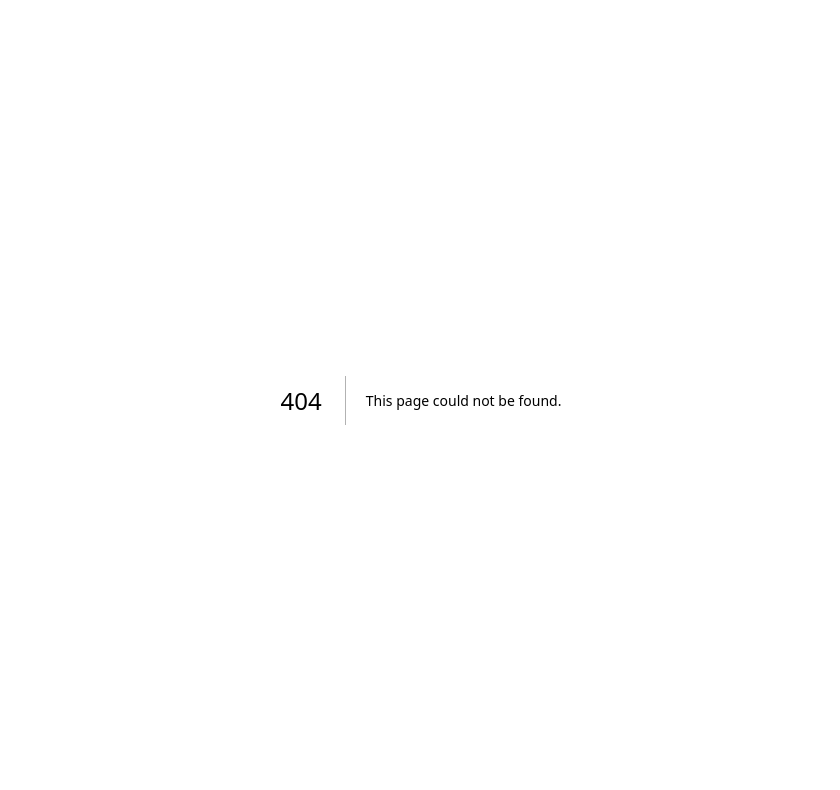
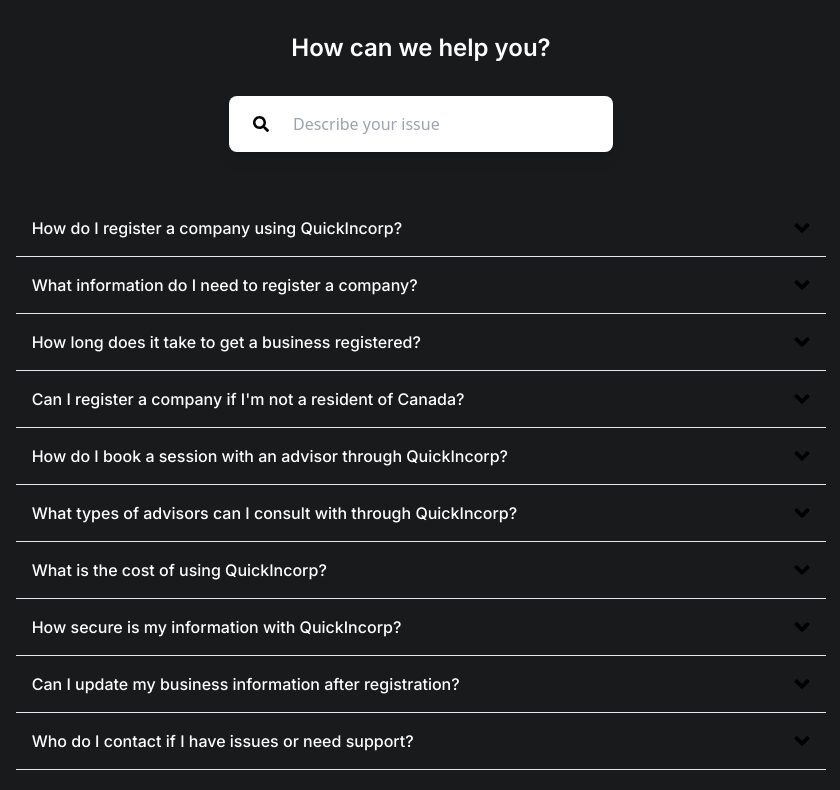
Before and after one commit to ksingh62/quick-incorp-app, a Next.js app: page /prototype/faq in a window 1280 px wide. Before the commit this address had no page. Shown: the top 790 px of the page, without its empty margins (219-1059 px from the left). Built offline with nearby package versions, Linux system fonts and the light colour scheme; no server answers.

Commit message:
add faq page

```diff
--- /dev/null
+++ b/src/app/prototype/faq/Question.js
@@ -0,0 +1,17 @@
+import React from 'react';
+
+const Question = ({ question, answer, isActive, onToggle }) => {
+  return (
+    <div className="question-wrapper w-2/3 border-b border-details mx-auto p-4 transition-all duration-1000">
+      <div className='question flex justify-between cursor-pointer' onClick={onToggle}>
+        <h3 className="text-primary text-base font-medium">{question}</h3>
+        <svg className={`w-4 h-6 fill-secondary transition-transform duration-300 ${isActive ? 'rotate-180' : ''}`} viewBox="0 0 320 512" title="angle-down">
+          <path d="M143 352.3L7 216.3c-9.4-9.4-9.4-24.6 0-33.9l22.6-22.6c9.4-9.4 24.6-9.4 33.9 0l96.4 96.4 96.4-96.4c9.4-9.4 24.6-9.4 33.9 0l22.6 22.6c9.4 9.4 9.4 24.6 0 33.9l-136 136c-9.2 9.4-24.4 9.4-33.8 0z" />
+        </svg>
+      </div>
+      <div className={`${isActive ? 'answer active block pt-6 font-light text-sm leading-6 text-secondary animate-slidein' : 'answer hidden'}`}>{answer}</div>
+    </div>
+  );
+};
+
+export default Question;
--- /dev/null
+++ b/src/app/prototype/faq/Searchbar.js
@@ -0,0 +1,27 @@
+import React from 'react';
+
+const Searchbar = ({ onSearchChange }) => {
+  const [value, setValue] = React.useState('');
+
+  const handleChange = (e) => {
+    setValue(e.target.value);
+    onSearchChange(e);
+  };
+
+  return (
+    <form className="flex items-center w-96 bg-white mx-auto rounded-xl">
+      <svg viewBox="0 0 512 512" width="24" className="h-4 fill-secondary fixed w-16" title="search">
+        <path d="M505 442.7L405.3 343c-4.5-4.5-10.6-7-17-7H372c27.6-35.3 44-79.7 44-128C416 93.1 322.9 0 208 0S0 93.1 0 208s93.1 208 208 208c48.3 0 92.7-16.4 128-44v16.3c0 6.4 2.5 12.5 7 17l99.7 99.7c9.4 9.4 24.6 9.4 33.9 0l28.3-28.3c9.4-9.4 9.4-24.6.1-34zM208 336c-70.7 0-128-57.2-128-128 0-70.7 57.2-128 128-128 70.7 0 128 57.2 128 128 0 70.7-57.2 128-128 128z" />
+      </svg>
+      <input
+        className='searchbar font-sans text-base font-normal border-none p-4 pl-16 w-full shadow-lg rounded-lg focus:outline-none focus:shadow-outline text-black'
+        type='text'
+        placeholder='Describe your issue'
+        onChange={handleChange}
+        value={value}
+      />
+    </form>
+  );
+};
+
+export default Searchbar;
--- /dev/null
+++ b/src/app/prototype/faq/faq.css
@@ -0,0 +1,43 @@
+@tailwind base;
+@tailwind components;
+@tailwind utilities;
+
+@import url('https://fonts.googleapis.com/css2?family=Poppins:wght@300;400;500;600;700&display=swap');
+
+:root {
+  --bg-color: #F6F8FC;
+  --primary-text-color: #212943;
+  --secondary-text-color: #9EA6AE;
+  --details: #DEE4F1;
+}
+
+body {
+  font-family: 'Poppins', sans-serif;
+}
+
+.text-primary {
+  color: var(--primary-text-color);
+}
+
+.text-secondary {
+  color: var(--secondary-text-color);
+}
+
+.border-details {
+  border-color: var(--details);
+}
+
+.animate-slidein {
+  animation: slidein 0.4s forwards;
+}
+
+@keyframes slidein {
+  from {
+    opacity: 0.3;
+    transform: translateY(-20%);
+  }
+  to {
+    opacity: 1;
+    transform: translateY(0%);
+  }
+}
--- /dev/null
+++ b/src/app/prototype/faq/faq.js
@@ -0,0 +1,46 @@
+'use client'
+import React from 'react';
+import Searchbar from './Searchbar';
+import Question from './Question';
+import { questions } from './questions'; // Import questions from the file
+
+function FAQ({ data }) {
+  const [searchTerm, setSearchTerm] = React.useState('');
+  const [searchResults, setSearchResults] = React.useState(data || questions);
+  const [activeQuestionId, setActiveQuestionId] = React.useState(null);
+
+  const handleSearchChange = (e) => {
+    setSearchTerm(e.target.value);
+  };
+
+  React.useEffect(() => {
+    const results = (data || questions).filter((item) =>
+      item.question.toLowerCase().includes(searchTerm.toLowerCase())
+    );
+    setSearchResults(results);
+  }, [searchTerm, data]);
+
+  const toggleQuestion = (id) => {
+    setActiveQuestionId(activeQuestionId === id ? null : id);
+  };
+
+  return (
+    <div className='container mx-auto p-8 text-center'>
+      <h2 className="text-primary text-2xl font-semibold mb-8">How can we help you?</h2>
+      <Searchbar onSearchChange={handleSearchChange} />
+      <section className='faq mt-12'>
+        {searchResults.map((item) => (
+          <Question
+            key={item.id}
+            question={item.question}
+            answer={item.answer}
+            isActive={activeQuestionId === item.id}
+            onToggle={() => toggleQuestion(item.id)}
+          />
+        ))}
+      </section>
+    </div>
+  );
+}
+
+export default FAQ;
--- /dev/null
+++ b/src/app/prototype/faq/page.js
@@ -0,0 +1,12 @@
+import React from 'react';
+import FAQ from './faq';
+
+const Page = () => {
+  return (
+    <div>
+      <FAQ />
+    </div>
+  );
+};
+
+export default Page;
```
